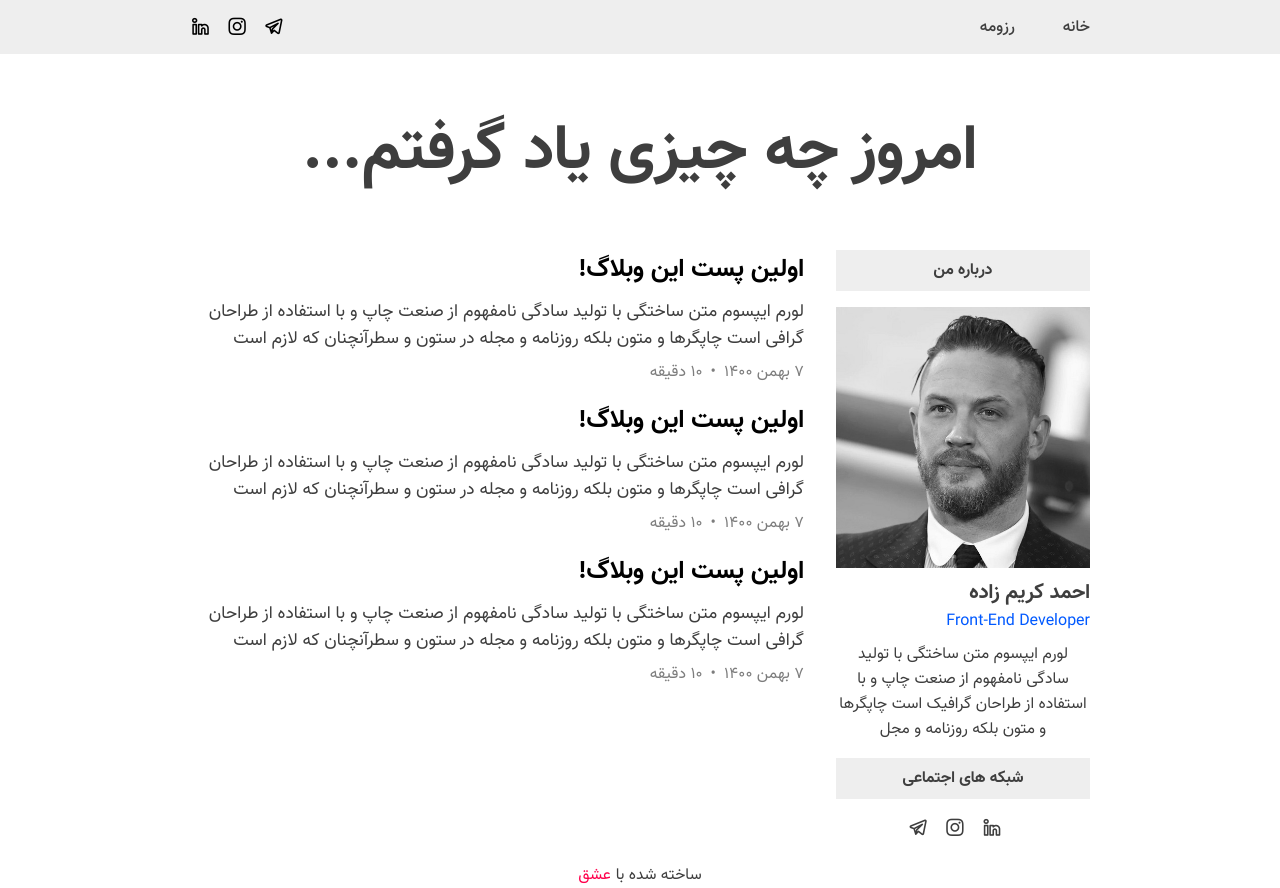
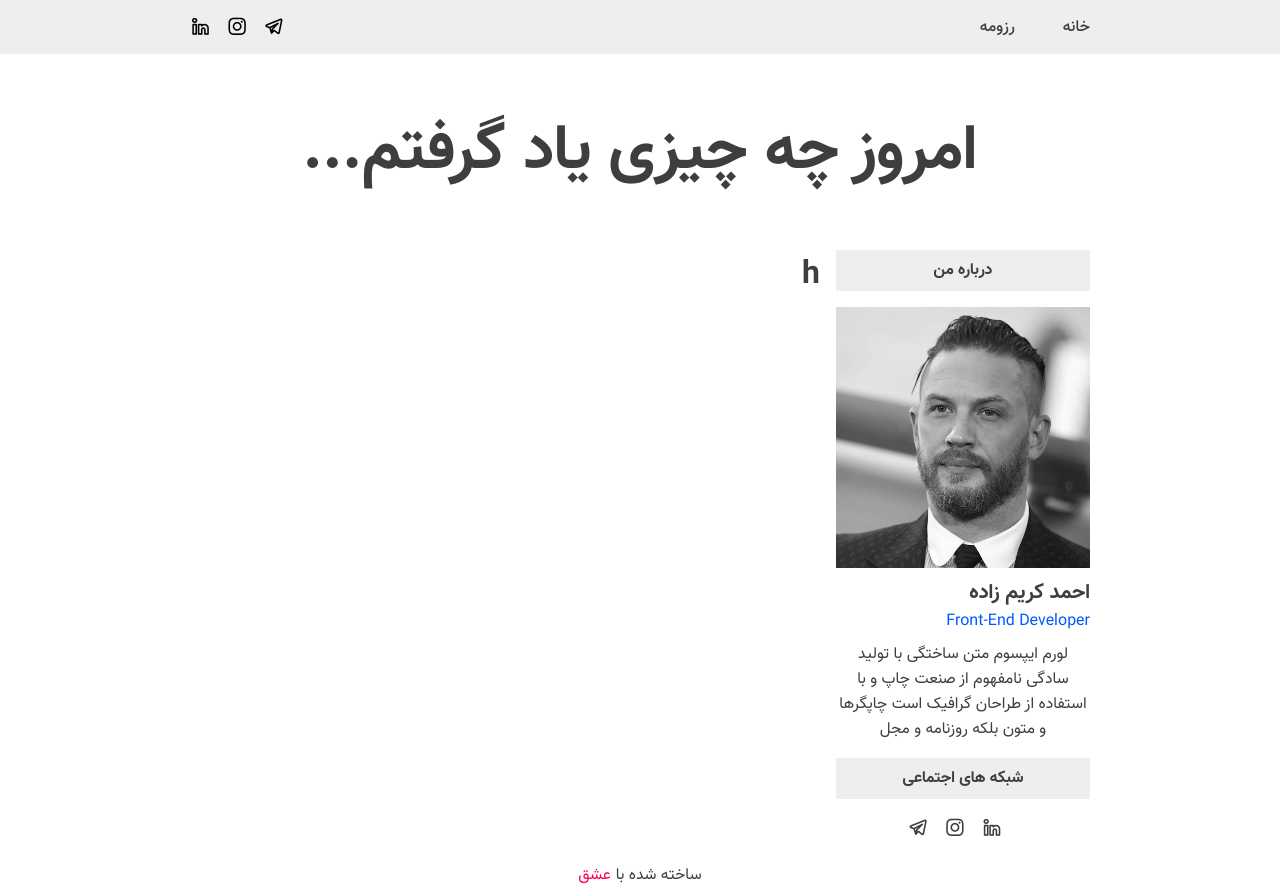
Before and after one commit to ahmadkzx/blog, a React (Create React App) app: page /post in a window 1280 px wide. Built offline with nearby package versions, Linux system fonts and the light colour scheme.

Commit message:
feat: router WIP

```diff
--- a/package.json
+++ b/package.json
@@ -9,6 +9,7 @@
     "node-sass": "^5.0.0",
     "react": "^17.0.2",
     "react-dom": "^17.0.2",
+    "react-router-dom": "^5.2.0",
     "react-scripts": "4.0.3",
     "web-vitals": "^1.1.1"
   },
--- a/src/App.js
+++ b/src/App.js
@@ -1,8 +1,10 @@
 import Home from './pages/Home'
+import Post from './pages/Post'
 import Header from './components/Header'
 import Footer from './components/Footer'
 import SiteTitle from './components/SiteTitle'
 import AboutMeSidebar from './components/AboutMeSidebar'
+import { Route, BrowserRouter as Router } from 'react-router-dom'
 
 function App() {
   return (
@@ -15,7 +17,19 @@ function App() {
         <div className="main">
           <AboutMeSidebar />
 
-          <div className="main-content"><Home /></div>
+          <div className="main-content">
+
+					<Router>
+						<Route exact path="/">
+							<Home />
+						</Route>
+
+						<Route path="/post">
+							<Post />
+						</Route>
+					</Router>
+
+					</div>
         </div>
 
       </div>
--- a/src/components/PostItem/index.js
+++ b/src/components/PostItem/index.js
@@ -1,12 +1,13 @@
 import React from 'react'
 import './index.scss'
+import { Link } from 'react-router-dom'
 
 class PostItem extends React.Component {
 
   render() {
     return (
       <div className="post-item">
-        <a href="/"><h6 className="post-item__title">اولین پست این وبلاگ!</h6></a>
+        <Link to="/footer"><h6 className="post-item__title">اولین پست این وبلاگ!</h6></Link>
         <p className="post-item__summary">
         لورم ایپسوم متن ساختگی با تولید سادگی نامفهوم از صنعت چاپ و با استفاده از طراحان گرافی
          است چاپگرها و متون بلکه روزنامه و مجله در ستون و سطرآنچنان که لازم است
--- a/src/pages/Home/index.js
+++ b/src/pages/Home/index.js
@@ -6,9 +6,9 @@ class Home extends React.Component {
   render() {
     return (
       <div className="home-page" style={{paddingRight: '1rem'}}>
-        <PostItem />
-        <PostItem />
-        <PostItem />
+				<PostItem />
+				<PostItem />
+				<PostItem />
       </div>
     )
   }
--- /dev/null
+++ b/src/pages/Post/index.js
@@ -0,0 +1,11 @@
+import React from 'react'
+
+class Post extends React.Component {
+	render() {
+		return (
+			<h1>h</h1>
+		)
+	}
+}
+
+export default Post
```
Also changed, not shown: 1 other file (tests, documents, lock files or other folders).
